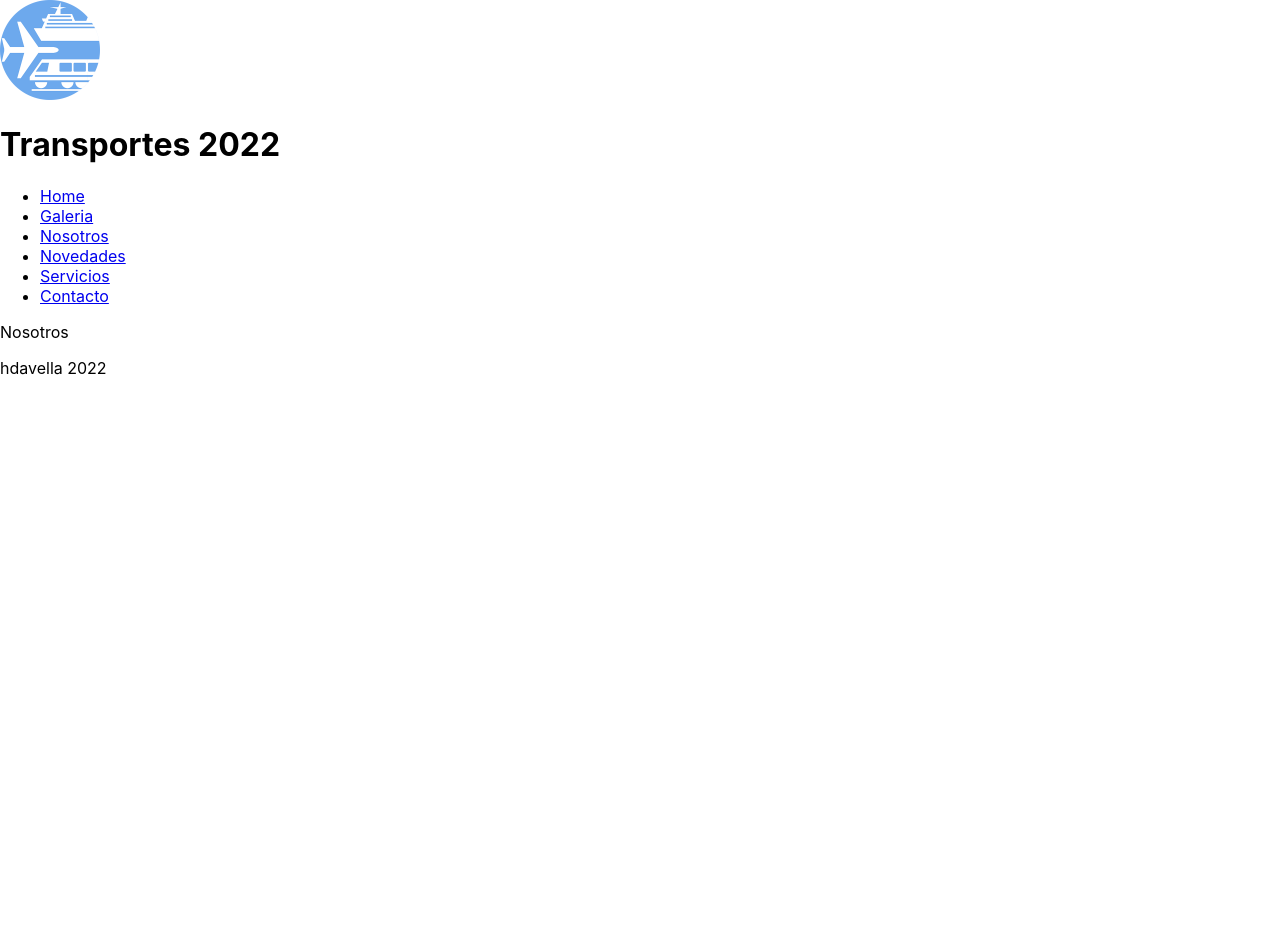
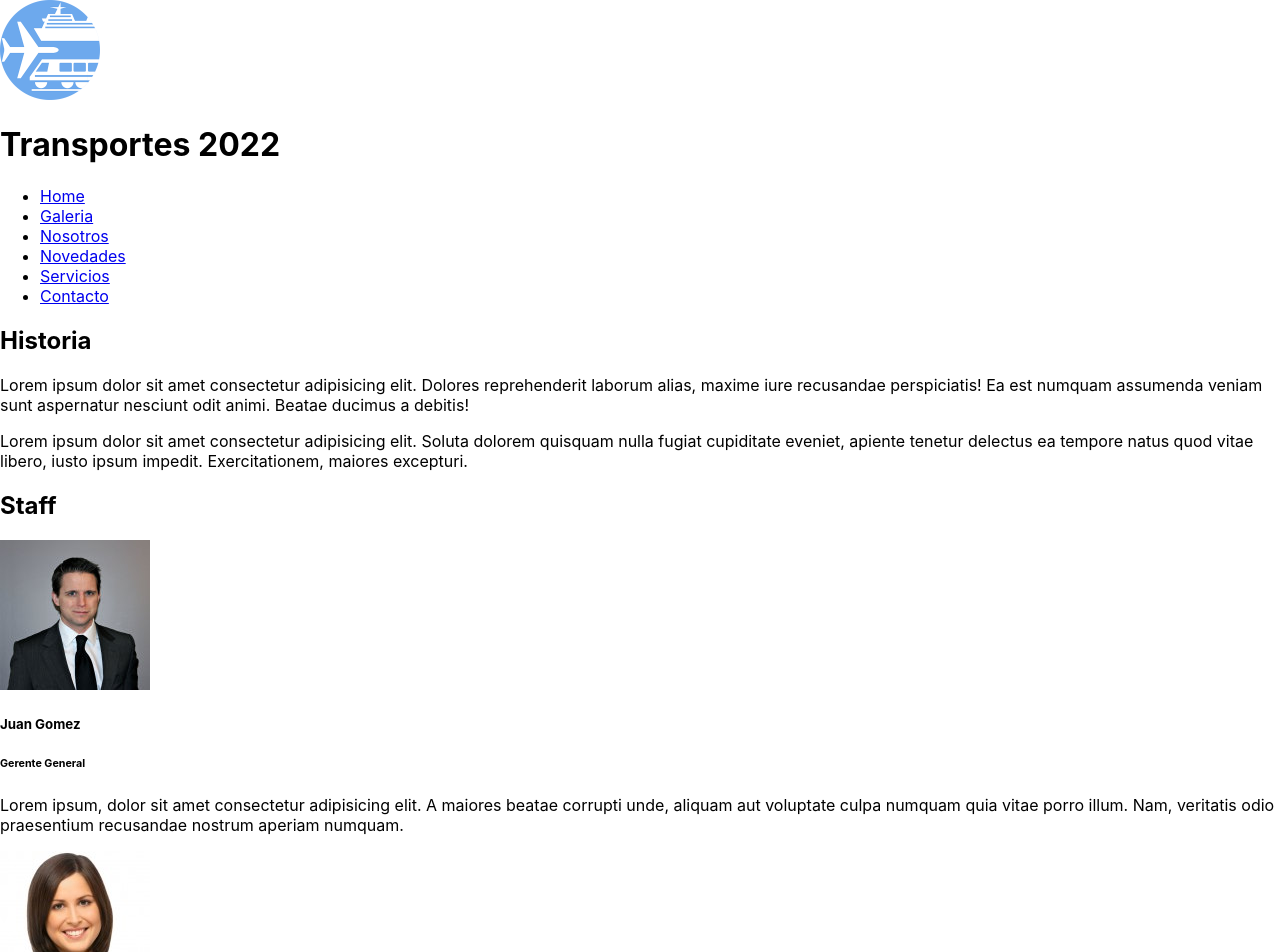
Before and after one commit to hdavella/DiploUTNFS, a React (Create React App) app in the folder Transporte-React/frontend/: page /Nosotros in a window 1280 px wide. Shown: the top 952 px of the page. Before the commit the page ends 800 px from the top, so only its background shows below. Built offline with nearby package versions, Linux system fonts and the light colour scheme.

Commit message:
tarea M4U1

```diff
--- a/Transporte-React/frontend/src/App.js
+++ b/Transporte-React/frontend/src/App.js
@@ -27,7 +27,7 @@ export default function App() {
           <Route path="Galeria" element={<GaleriaPage />} ></Route>
           <Route path="Nosotros" element={<NosotrosPage />} ></Route>
           <Route path="Novedades" element={<NovedadesPage />} ></Route>
-          <Route path="Servivicios" element={<ServiciosPage />} ></Route>
+          <Route path="Servicios" element={<ServiciosPage />} ></Route>
 
         </Routes>
       </BrowserRouter>
--- a/Transporte-React/frontend/src/pages/GaleriaPage.js
+++ b/Transporte-React/frontend/src/pages/GaleriaPage.js
@@ -1,8 +1,18 @@
 import React from 'react';
 
 const GaleriaPage = (props) => {
-    return(
-        <div>Galeria</div>
+    return (
+        <main className="holder">
+            <div className="galeria">
+                <img src="img/galeria/img01.jpg" alt=""/>
+                <img src="img/galeria/img02.jpg" alt=""/>
+                <img src="img/galeria/img03.jpg" alt=""/>
+                <img src="img/galeria/img04.jpg" alt=""/>
+                <img src="img/galeria/img05.jpg" alt=""/>
+                <img src="img/galeria/img06.jpg" alt=""/>
+                <img src="img/galeria/img07.jpg" alt=""/>
+            </div>
+        </main>
     );
 }
 export default GaleriaPage;
--- a/Transporte-React/frontend/src/pages/NosotrosPage.js
+++ b/Transporte-React/frontend/src/pages/NosotrosPage.js
@@ -2,7 +2,76 @@ import React from 'react';
 
 const NosotrosPage = (props) => {
     return(
-        <div>Nosotros</div>
+        <main class="holder">
+    <div className="historia">
+      <h2>Historia</h2>
+      <p>
+        Lorem ipsum dolor sit amet consectetur adipisicing elit. Dolores
+        reprehenderit laborum alias, maxime iure recusandae perspiciatis! Ea
+        est numquam assumenda veniam sunt aspernatur nesciunt odit animi.
+        Beatae ducimus a debitis!
+      </p>
+      <p>Lorem ipsum dolor sit amet consectetur adipisicing elit.
+        Soluta dolorem quisquam nulla fugiat cupiditate eveniet,
+        apiente tenetur delectus ea tempore natus quod vitae libero, iusto ipsum impedit.
+        Exercitationem, maiores excepturi.
+      </p>
+    </div>
+    <div className="staff">
+      <h2>Staff</h2>
+      <div className="personas">
+        <div className="persona">
+          <img src="img/nosotros/nosotros1.jpg" alt="Juan Gomez"/>
+          <h5>Juan Gomez</h5>
+          <h6>Gerente General</h6>
+          <p>Lorem ipsum, dolor sit amet consectetur adipisicing elit.
+            A maiores beatae corrupti unde, aliquam aut voluptate culpa numquam quia vitae porro illum.
+            Nam, veritatis odio praesentium recusandae nostrum aperiam numquam.
+          </p>
+        </div>
+
+        <div className="persona">
+          <img src="img/nosotros/nosotros2.jpg" alt="Diana Reyes"/>
+          <h5>Diana Reyes</h5>
+          <h6>Gerente Comercial</h6>
+          <p>Lorem ipsum, dolor sit amet consectetur adipisicing elit.
+            A maiores beatae corrupti unde, aliquam aut voluptate culpa numquam quia vitae porro illum.
+            Nam, veritatis odio praesentium recusandae nostrum aperiam numquam.
+          </p>
+        </div>
+
+        <div className="persona">
+          <img src="img/nosotros/nosotros3.jpg" alt="Roberto Zaptos"/>
+          <h5>Roberto Zaptos</h5>
+          <h6>Gerente de Sistemas</h6>
+          <p>Lorem ipsum, dolor sit amet consectetur adipisicing elit.
+            A maiores beatae corrupti unde, aliquam aut voluptate culpa numquam quia vitae porro illum.
+            Nam, veritatis odio praesentium recusandae nostrum aperiam numquam.
+          </p>
+        </div>
+
+        <div className="persona">
+          <img src="img/nosotros/nosotros4.jpg" alt="Sandra Mastrpietro"/>
+          <h5>Sandra Mastrpietro</h5>
+          <h6>Gerente de Marketing</h6>
+          <p>Lorem ipsum, dolor sit amet consectetur adipisicing elit.
+            A maiores beatae corrupti unde, aliquam aut voluptate culpa numquam quia vitae porro illum.
+            Nam, veritatis odio praesentium recusandae nostrum aperiam numquam.
+          </p>
+        </div>
+
+        <div className="persona">
+          <img src="img/nosotros/nosotros5.jpg" alt="Luciano Figuero"/>
+          <h5>Luciano Figuero</h5>
+          <h6>Gerente de Logística</h6>
+          <p>Lorem ipsum, dolor sit amet consectetur adipisicing elit.
+            A maiores beatae corrupti unde, aliquam aut voluptate culpa numquam quia vitae porro illum.
+            Nam, veritatis odio praesentium recusandae nostrum aperiam numquam.
+          </p>
+        </div>
+      </div>
+    </div>
+  </main>
     );
 }
 export default NosotrosPage;
--- a/Transporte-React/frontend/src/pages/NovedadesPage.js
+++ b/Transporte-React/frontend/src/pages/NovedadesPage.js
@@ -2,8 +2,26 @@ import React from 'react';
 
 const NovedadesPage = (props) => {
     return (
-        <main>
-            <div>Novedades</div>
+        <main class="holder">
+            <h2>Novedades</h2>
+            <div class="novedades">
+                <h3>Título</h3>
+                <h4>Subtítulo</h4>
+                <p>Lorem ipsum dolor sit amet consectetur adipisicing elit.
+                    Accusantium hic dolor doloremque repudiandae sunt eius officia rerum.
+                    Repellat iste ea modi explicabo architecto officia optio? Molestias
+                    officia quasi quas dicta!
+                </p>
+            </div>
+            <div class="novedades">
+                <h3>Título</h3>
+                <h4>Subtítulo</h4>
+                <p>Lorem ipsum dolor sit amet consectetur adipisicing elit.
+                    Accusantium hic dolor doloremque repudiandae sunt eius officia rerum.
+                    Repellat iste ea modi explicabo architecto officia optio? Molestias
+                    officia quasi quas dicta!
+                </p>
+            </div>
         </main>
     );
 }
--- a/Transporte-React/frontend/src/pages/ServiciosPage.js
+++ b/Transporte-React/frontend/src/pages/ServiciosPage.js
@@ -2,7 +2,56 @@ import React from 'react';
 
 const ServiciosPage = (props) => {
     return(
-        <div>Servicios</div>
+        <main className="holder">
+      <h2>Servicios</h2>
+      <div className="servicio">
+        <img src="img/servicios/ferroviario.jpg" alt="Tren"/>
+        <div className="info">
+          <h4>Transporte Ferroviario</h4>
+          <p>Lorem ipsum dolor sit amet consectetur adipisicing elit.
+            Porro tempore facere sint eligendi aut officiis earum cum,
+            hic numquam pariatur accusamus perspiciatis quis! Laborum
+            esse tempora explicabo sit est sunt?
+          </p>
+        </div>
+      </div>
+
+      <div className="servicio">
+        <img src="img/servicios/aereo.jpg" alt="Tren"/>
+        <div className="info">
+          <h4>Transporte Aéreo</h4>
+          <p>Lorem ipsum dolor sit amet consectetur adipisicing elit.
+            Porro tempore facere sint eligendi aut officiis earum cum,
+            hic numquam pariatur accusamus perspiciatis quis! Laborum
+            esse tempora explicabo sit est sunt?
+          </p>
+        </div>
+      </div>
+
+      <div className="servicio">
+        <img src="img/servicios/maritimo.jpg" alt="Tren"/>
+        <div className="info">
+          <h4>Transporte Marítimo</h4>
+          <p>Lorem ipsum dolor sit amet consectetur adipisicing elit.
+            Porro tempore facere sint eligendi aut officiis earum cum,
+            hic numquam pariatur accusamus perspiciatis quis! Laborum
+            esse tempora explicabo sit est sunt?
+          </p>
+        </div>
+      </div>
+
+      <div className="servicio">
+        <img src="img/servicios/terrestre.jpg" alt="Tren"/>
+        <div className="info">
+          <h4>Transporte Terrestre</h4>
+          <p>Lorem ipsum dolor sit amet consectetur adipisicing elit.
+            Porro tempore facere sint eligendi aut officiis earum cum,
+            hic numquam pariatur accusamus perspiciatis quis! Laborum
+            esse tempora explicabo sit est sunt?
+          </p>
+        </div>
+      </div>
+    </main>
     );
 }
 export default ServiciosPage;
```
